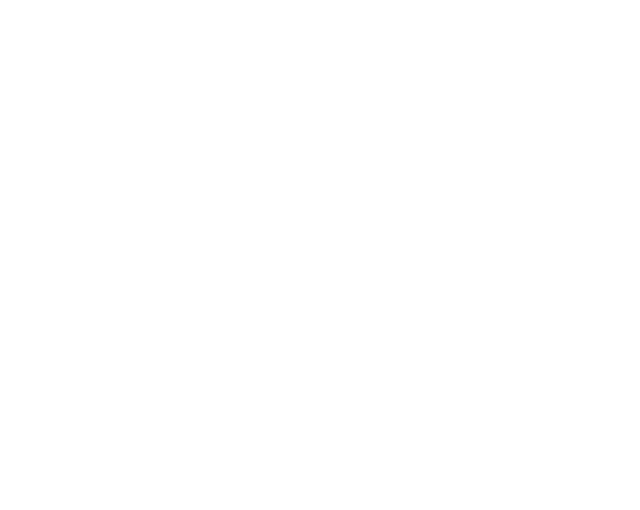
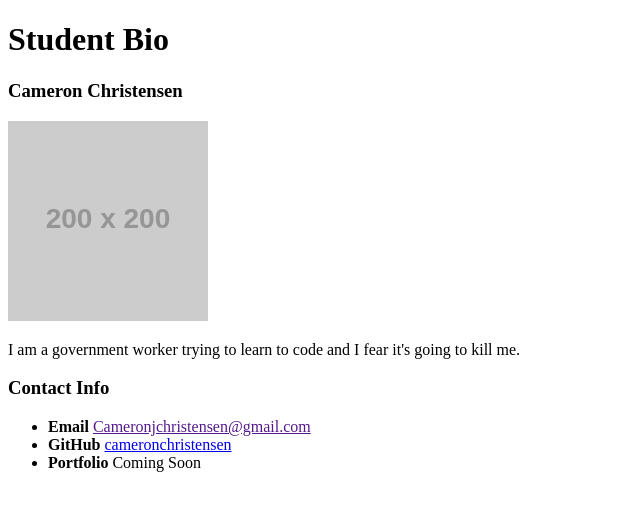
Before and after one commit to cameronchristensen/portfolio-test, a plain HTML site: page index.html in a window 1280 px wide. Shown: the whole page, without its empty margins (0-640 px from the left). Drawn offline with Linux system fonts and the light colour scheme; placeholder pictures from the web are drawn by us.

```diff
--- a/index.html
+++ b/index.html
@@ -1,12 +1,26 @@
 <!DOCTYPE html>
 <html lang="en">
+
 <head>
     <meta charset="UTF-8">
     <meta name="viewport" content="width=device-width, initial-scale=1.0">
     <meta http-equiv="X-UA-Compatible" content="ie=edge">
-    <title>Portfolio</title>
+    <title>Activity: Student Bio</title>
 </head>
+
 <body>
+    <h1>Student Bio</h1>
+    <h3>Cameron Christensen</h3>
+    <img src="https://placehold.it/200x200" alt="Your Name">
 
+    <p>I am a government worker trying to learn to code and I fear it's going to kill me.</p>
+
+    <h3>Contact Info</h3>
+    <Ul>
+        <li><b>Email</b> <a href=>Cameronjchristensen@gmail.com</a></li>
+        <li><b>GitHub</b> <a href="https://github.com/cameronchristensen"> cameronchristensen</a> </li>
+        <li><b>Portfolio</b> Coming Soon</li>
+    </Ul>
 </body>
+
 </html>
--- /dev/null
+++ b/style.css
@@ -0,0 +1,3 @@
+h1 {
+    color: blue;
+}
```
